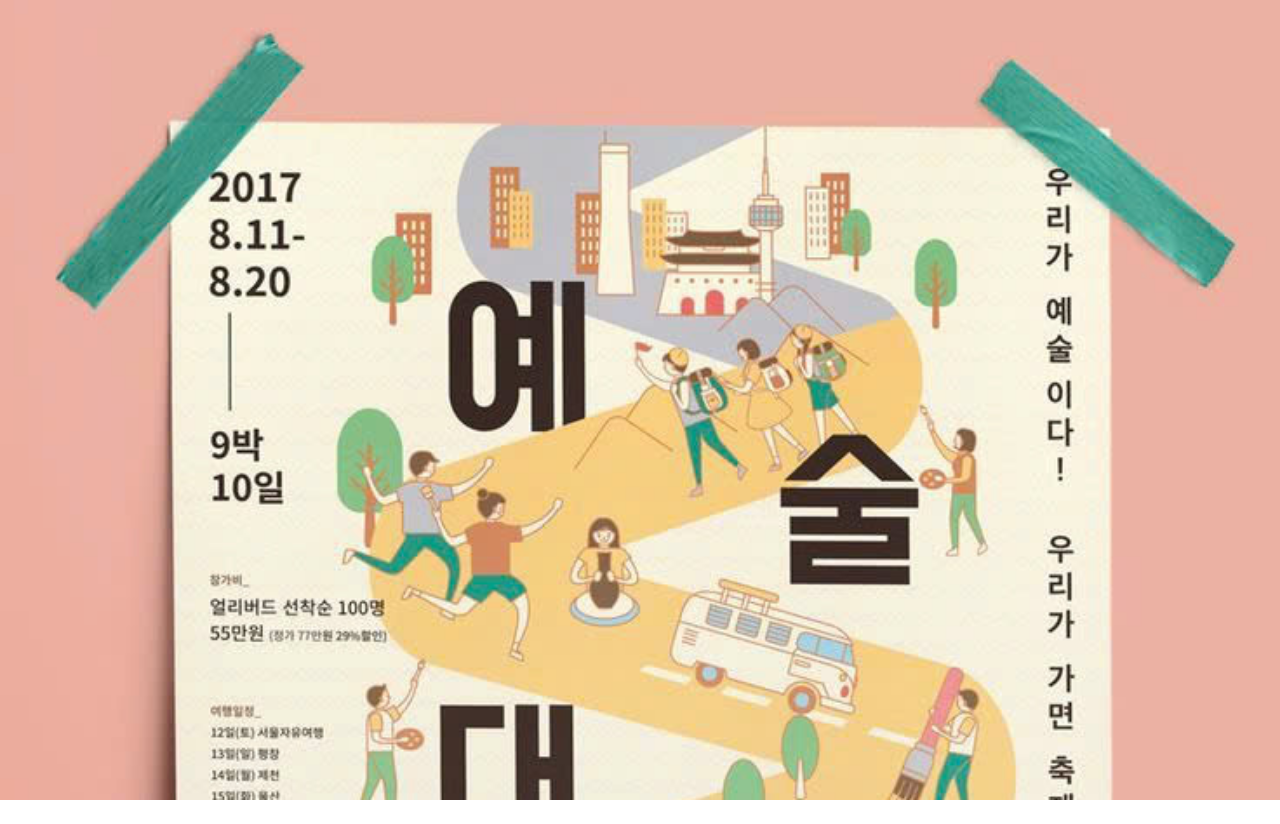
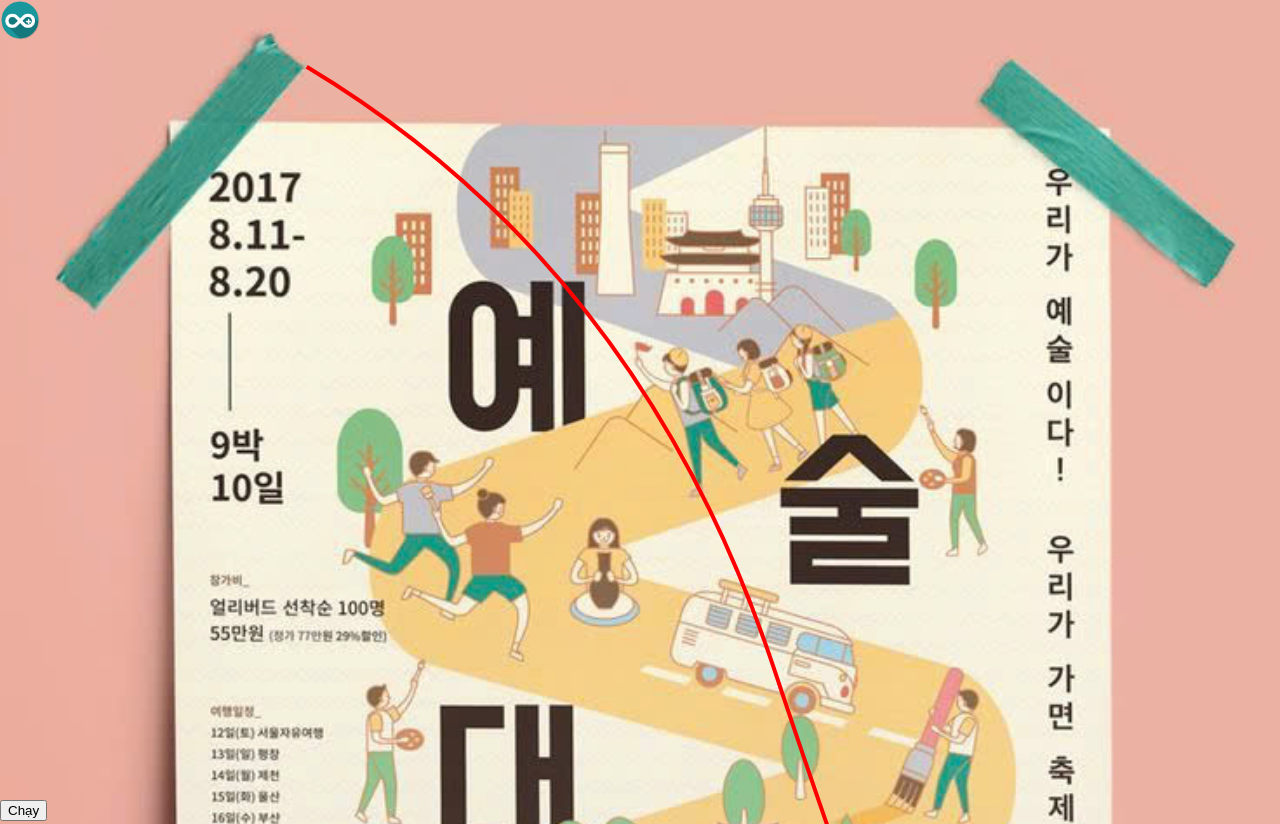
Before and after one commit to cloudcode366/NTNT-FE, a plain HTML site: page index.html in a window 1280 px wide. Shown: the top 824 px of the page. Before the commit the page ends 800 px from the top, so only its background shows below. Drawn offline with nearby package versions, Linux system fonts and the light colour scheme.

Commit message:
add element and test move

```diff
--- a/index.html
+++ b/index.html
@@ -1,7 +1,7 @@
-<!DOCTYPE html>
-<html lang="vi">
+<!-- <!DOCTYPE html>
+<html lang="vi"> -->
 
-<head>
+<!-- <head>
     <meta charset="UTF-8">
     <meta name="viewport" content="width=device-width, initial-scale=1.0">
     <title>Roadmap Zig-Zag</title>
@@ -44,11 +44,11 @@
             padding: 0;
         }
     </style>
-</head>
+</head> -->
 
-<body>
+<!-- <body>
 
-    <!-- <h2>Workshop Roadmap (Zig-Zag)</h2>
+     <h2>Workshop Roadmap (Zig-Zag)</h2>
     <button onclick="startAnimation()">Chạy Roadmap</button>
     <div class="container">
         <svg width="600" height="400" viewBox="0 0 600 400">
@@ -83,8 +83,86 @@
                 ease: "power1.inOut"
             });
         }
-    </script> -->
+    </script>
 
 </body>
 
+</html> -->
+
+<!DOCTYPE html>
+<html lang="vi">
+<head>
+    <meta charset="UTF-8">
+    <meta name="viewport" content="width=device-width, initial-scale=1.0">
+    <title>Element chạy theo bản đồ</title>
+    <script src="https://cdnjs.cloudflare.com/ajax/libs/gsap/3.12.2/gsap.min.js"></script>
+    <script src="https://cdnjs.cloudflare.com/ajax/libs/gsap/3.12.2/MotionPathPlugin.min.js"></script>
+    <style>
+        body {
+            background-image: url('./brochure.jpg');
+            /* Thay 'your-image.jpg' bằng đường dẫn ảnh của bạn */
+            background-size: 100% auto;
+            /* Chiều rộng 100%, chiều cao tự động */
+            background-position: top center;
+            /* Căn ảnh theo chiều ngang */
+            background-repeat: no-repeat;
+            /* Không lặp lại */
+            background-attachment: scroll;
+            /* Cho phép cuộn */
+            margin: 0;
+            padding: 0;
+        }
+
+        .container {
+            position: relative;
+            width: 100%;
+            height: 100vh;
+        }
+
+        #movingElement {
+            width: 40px;
+            height: 40px;
+            background-image: url('./apps-arduino.ico'); /* Icon di chuyển */
+            background-size: cover;
+            position: absolute;
+        }
+
+        svg {
+            position: absolute;
+            top: 0;
+            left: 0;
+            width: 100%;
+            height: 200vh; /* Phù hợp với bản đồ */
+        }
+    </style>
+</head>
+<body>
+
+    <div class="container">
+        <svg viewBox="0 0 600 1200">
+            <path id="mapPath" d="M 50 50 Q 300 200, 400 500 T 550 900" stroke="red" fill="transparent" stroke-width="3"/>
+        </svg>
+        <div id="movingElement"></div>
+    </div>
+
+    <button onclick="startAnimation()">Chạy</button>
+
+    <script>
+        gsap.registerPlugin(MotionPathPlugin);
+
+        function startAnimation() {
+            gsap.to("#movingElement", {
+                duration: 5,
+                motionPath: {
+                    path: "#mapPath",
+                    align: "#mapPath",
+                    alignOrigin: [0.5, 0.5],
+                    autoRotate: true
+                },
+                ease: "power1.inOut"
+            });
+        }
+    </script>
+
+</body>
 </html>
```
